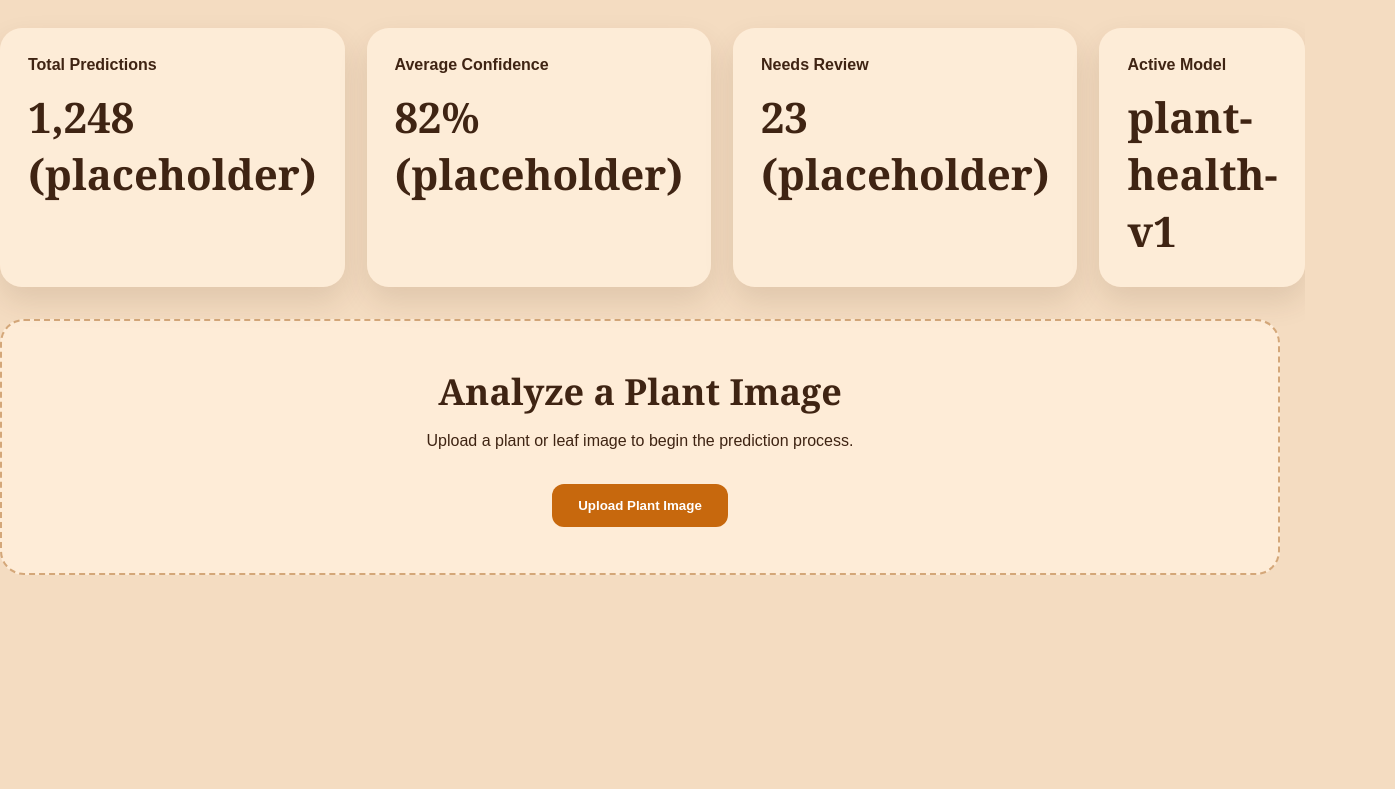
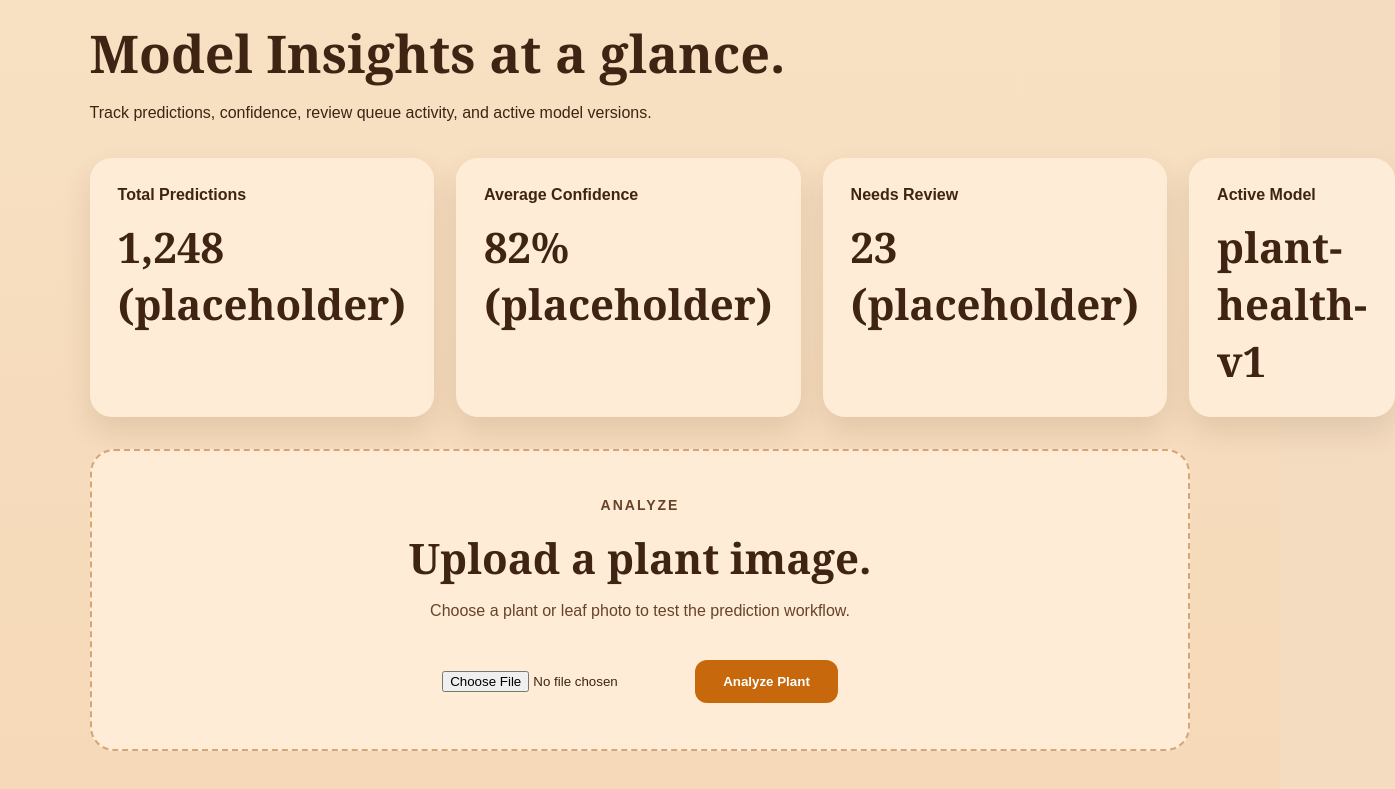
Before and after one commit to Joshua-Rivera/MimisGarden, a React app in the folder frontend/: page / in a window 1280 px wide. Shown: the part 1093-1882 px from the top of the page, 1395 px wide, since content can reach past the window. Before the commit the page ends 1668 px from the top, so only its background shows below. Built offline with nearby package versions, Linux system fonts and the light colour scheme; the HTML template or start-up script is replaced by a standard one.

Commit message:
Fixed bugs in both image upload front end service and the dashboard service preview front end

```diff
--- a/frontend/src/components/DashboardPreview.jsx
+++ b/frontend/src/components/DashboardPreview.jsx
@@ -1,3 +1,4 @@
+import ImageUpload from "./ImageUpload";
 const metrics = [
   {
     title: "Total Predictions",
@@ -21,7 +22,7 @@ const metrics = [
 export default function DashboardPreview() {
 
     return (
-        <section id="dashboard" className="dashboard-selection">
+        <section id="dashboard" className="dashboard-section">
             {/*This creates the dashbaord title*/}
             <div className="section-heading">
                 <p className="small-title">Dashboard</p>
@@ -41,12 +42,8 @@ export default function DashboardPreview() {
             ))}
             </div>
 
-            {/* This creates upload box preview*/}
-            <div id="analyze" className="upload-preview">
-                <h3>Analyze a Plant Image</h3>
-                <p>Upload a plant or leaf image to begin the prediction process.</p>
-                <button> Upload Plant Image </button>
-                </div>
+            {/* This creates the image upload and prediction area */}
+            <ImageUpload />
         </section>
     )
 
--- a/frontend/src/components/ImageUpload.tsx
+++ b/frontend/src/components/ImageUpload.tsx
@@ -1,19 +1,19 @@
-import {useState} from "react";
-import PredictionCard from "./PredictionCard.jsx";
+import { useState, type ChangeEvent } from "react";
+import PredictionCard, { type Prediction } from "./PredictionCard";
 
 export default function ImageUpload() {
     // stores image file the user selects
-    const [selectedFile, setSelectedFile] = useState(null);
+    const [selectedFile, setSelectedFile] = useState<File | null>(null);
 
     //stores image preview link
     const [previewUrl, setPreviewUrl] = useState("");
 
     //stores prediction result
-    const [prediction, setPrediction] = useState(null);
+    const [prediction, setPrediction] = useState<Prediction | null>(null);
 
     //runs when user chooses an image
-    function handleFileChange(event) {
-        const file = event.target.files[0];
+    function handleFileChange(event: ChangeEvent<HTMLInputElement>) {
+        const file = event.target.files?.[0];
 
         if (!file){return;}
 
@@ -26,4 +26,58 @@ export default function ImageUpload() {
         //clears old prediction when new img is chosen
         setPrediction(null);
     }
+
+    //analyze button activate
+    function handleAnalyzeClick() {
+        if (!selectedFile){return;}
+
+        const fakePrediction = {
+            prediction_id: "pred_fake_001",
+            plant_state: "dry_wilting",
+            possible_condition: "possible_water_stress",
+            confidence: 0.82,
+            severity: "medium",
+            suggestion:
+            "Check soil moisture. If the soil is dry, water the plant and monitor it over the next few days.",
+            model_version: "plant-health-v0-fake",
+            needs_review: false,
+        }
+        setPrediction(fakePrediction);
+    }
+    return (
+    <section id="analyze" className="image-upload-section">
+      {/* This creates the upload box */}
+      <div className="upload-panel">
+        <p className="small-title">Analyze</p>
+
+        <h2>Upload a plant image.</h2>
+
+        <p>
+          Choose a plant or leaf photo to test the prediction workflow.
+        </p>
+
+        {/* This creates the file picker */}
+        <input
+          type="file"
+          accept="image/png, image/jpeg, image/jpg, image/webp"
+          onChange={handleFileChange}
+        />
+
+        {/* This shows the image preview after the user chooses a file */}
+        {previewUrl && (
+          <div className="image-preview-box">
+            <img src={previewUrl} alt="Selected plant preview" />
+          </div>
+        )}
+
+        {/* This creates the analyze button */}
+        <button onClick={handleAnalyzeClick}>
+          Analyze Plant
+        </button>
+      </div>
+
+      {/* This shows the prediction after Analyze is clicked */}
+      <PredictionCard prediction={prediction} />
+    </section>
+  );
 }
--- a/frontend/src/components/PredictionCard.tsx
+++ b/frontend/src/components/PredictionCard.tsx
@@ -1,7 +1,7 @@
 import ConfidenceBadge from "./ConfidenceBadge";
 import SuggestionCard from "./SuggestionCard";
 
-type Prediction = {
+export type Prediction = {
   prediction_id: string;
   plant_state: string;
   possible_condition: string;
```
